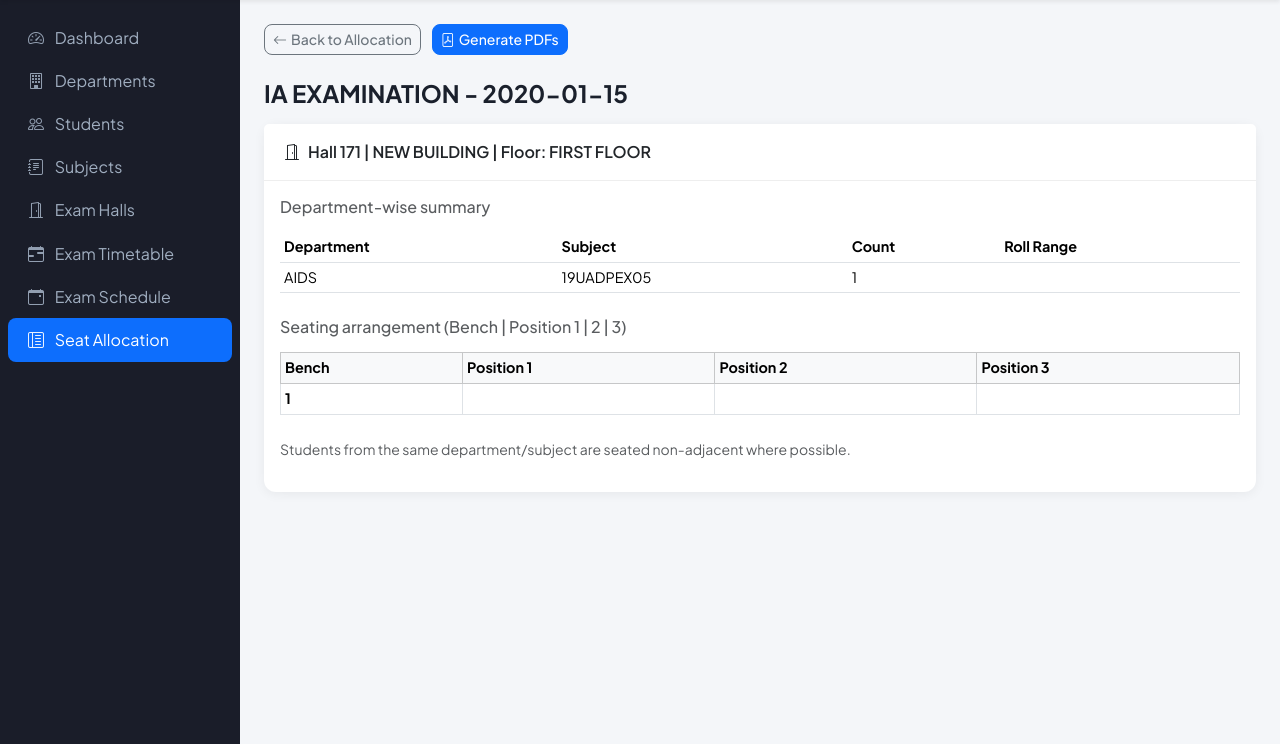
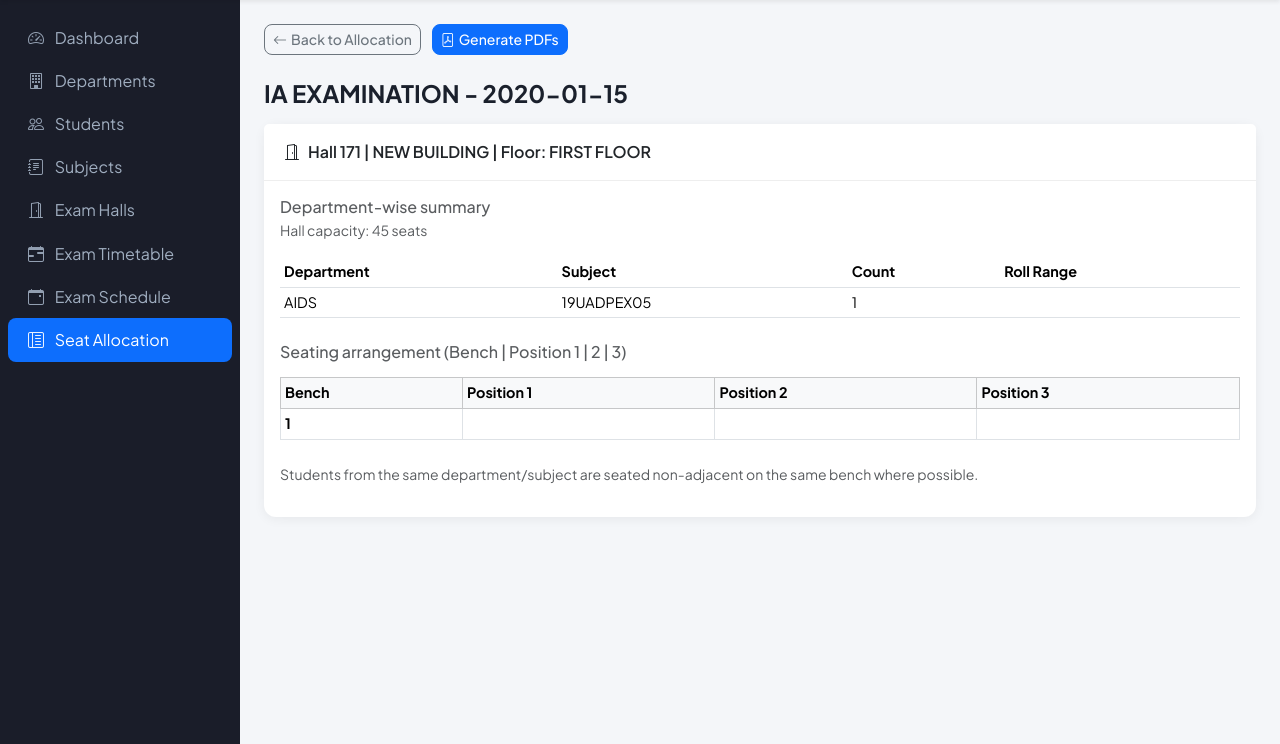
Before and after one commit to ASHWINRAJ1407/ESAL-Seat-allocation, a Flask app: page /allocation/view/1/2020-01-15 in a window 1280 px wide. Shown: the part 62-806 px from the top of the page. Run offline with Flask 3, Linux system fonts and the light colour scheme; a user stored in the database is signed in; tables that the repository leaves empty hold one stand-in row (values such as "Sample post"); some libraries are stand-ins or nearby versions.

Commit message:
Refactor view.html for seat allocation display
Updated the view template for seat allocation to include hall capacity and adjust seating arrangement display based on capacity. Enhanced the layout and structure for better readability.

```diff
--- a/seat allocation/templates/allocation/view.html
+++ b/seat allocation/templates/allocation/view.html
@@ -14,7 +14,8 @@
         <span><i class="bi bi-door-open me-2"></i>Hall {{ hall.hall_number }} | {{ hall.building_name }} | Floor: {{ hall.floor }}</span>
     </div>
     <div class="card-body">
-        <h6 class="text-muted mb-3">Department-wise summary</h6>
+        <h6 class="text-muted mb-1">Department-wise summary</h6>
+        <p class="small text-muted mb-3">Hall capacity: {{ hall.capacity or 45 }} seats</p>
         <table class="table table-sm mb-4">
             <thead><tr><th>Department</th><th>Subject</th><th>Count</th><th>Roll Range</th></tr></thead>
             <tbody>
@@ -28,6 +29,7 @@
                 {% endfor %}
             </tbody>
         </table>
+        {% if (hall.capacity or 45) == 45 %}
             <h6 class="text-muted mb-3">Seating arrangement (Bench | Position 1 | 2 | 3)</h6>
             <div class="table-responsive">
                 <table class="table table-bordered table-sm" style="font-size: 0.9rem;">
@@ -48,7 +50,32 @@
                     </tbody>
                 </table>
             </div>
-        <p class="small text-muted mt-2">Students from the same department/subject are seated non-adjacent where possible.</p>
+        {% else %}
+            <h6 class="text-muted mb-3">Seating arrangement (Seat No → Roll Number)</h6>
+            <div class="table-responsive">
+                <table class="table table-bordered table-sm" style="font-size: 0.9rem;">
+                    <thead class="table-light">
+                        <tr><th style="width: 120px;">Seat No</th><th>Roll Number</th></tr>
+                    </thead>
+                    <tbody>
+                        {% set seats_sorted = hall.seats | sort(attribute=0) %}
+                        {% set per_bench = 3 %}
+                        {% for bench, pos, roll in seats_sorted %}
+                        {% set seat_no = (bench - 1) * per_bench + pos %}
+                        {% if seat_no <= (hall.capacity or 45) %}
+                        <tr>
+                            <td><strong>{{ seat_no }}</strong></td>
+                            <td>{{ roll }}</td>
+                        </tr>
+                        {% endif %}
+                        {% else %}
+                        <tr><td colspan="2" class="text-muted">No seats allocated</td></tr>
+                        {% endfor %}
+                    </tbody>
+                </table>
+            </div>
+        {% endif %}
+        <p class="small text-muted mt-2">Students from the same department/subject are seated non-adjacent on the same bench where possible.</p>
     </div>
 </div>
 {% endfor %}
```
Lines whose indentation alone changed are shown as unchanged.
